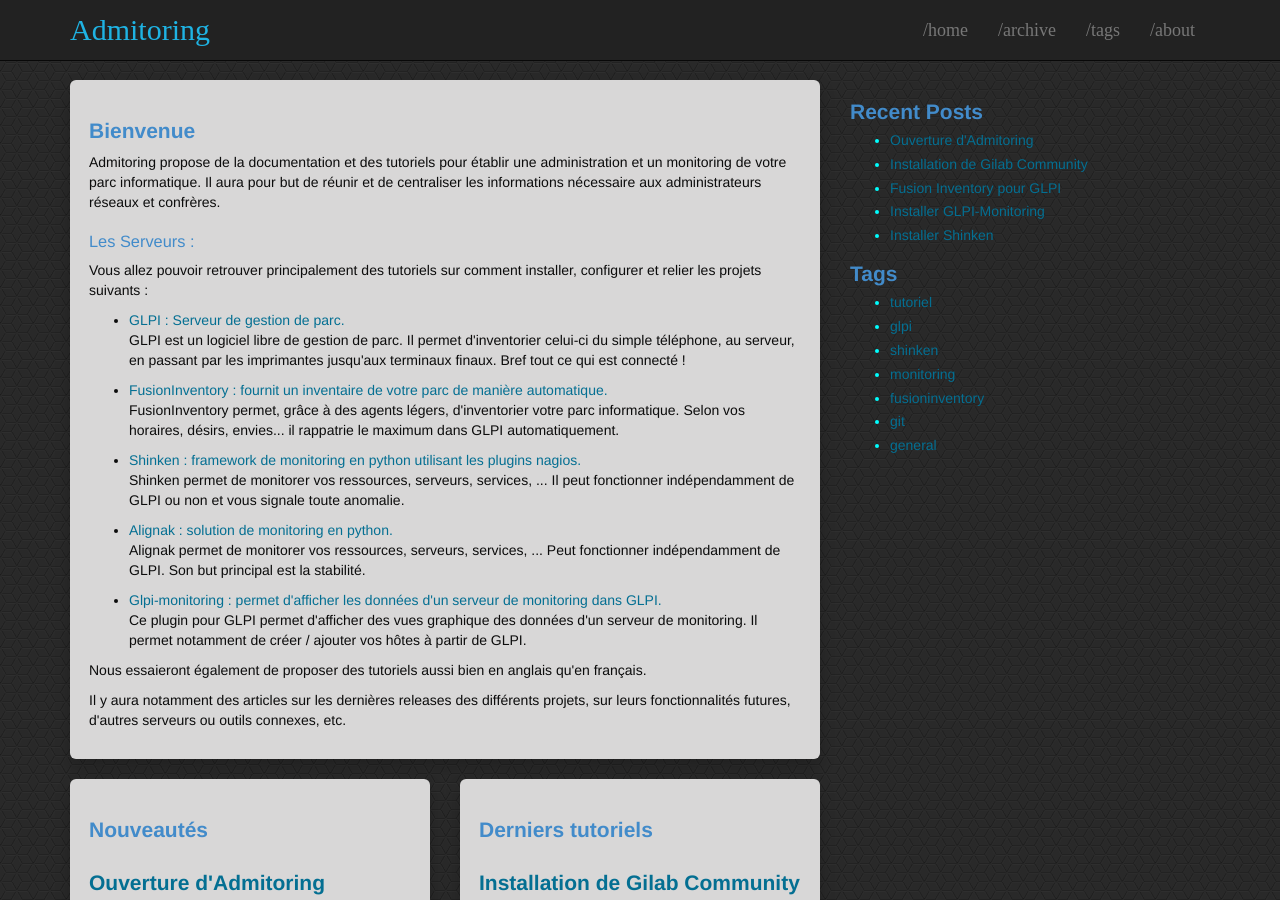
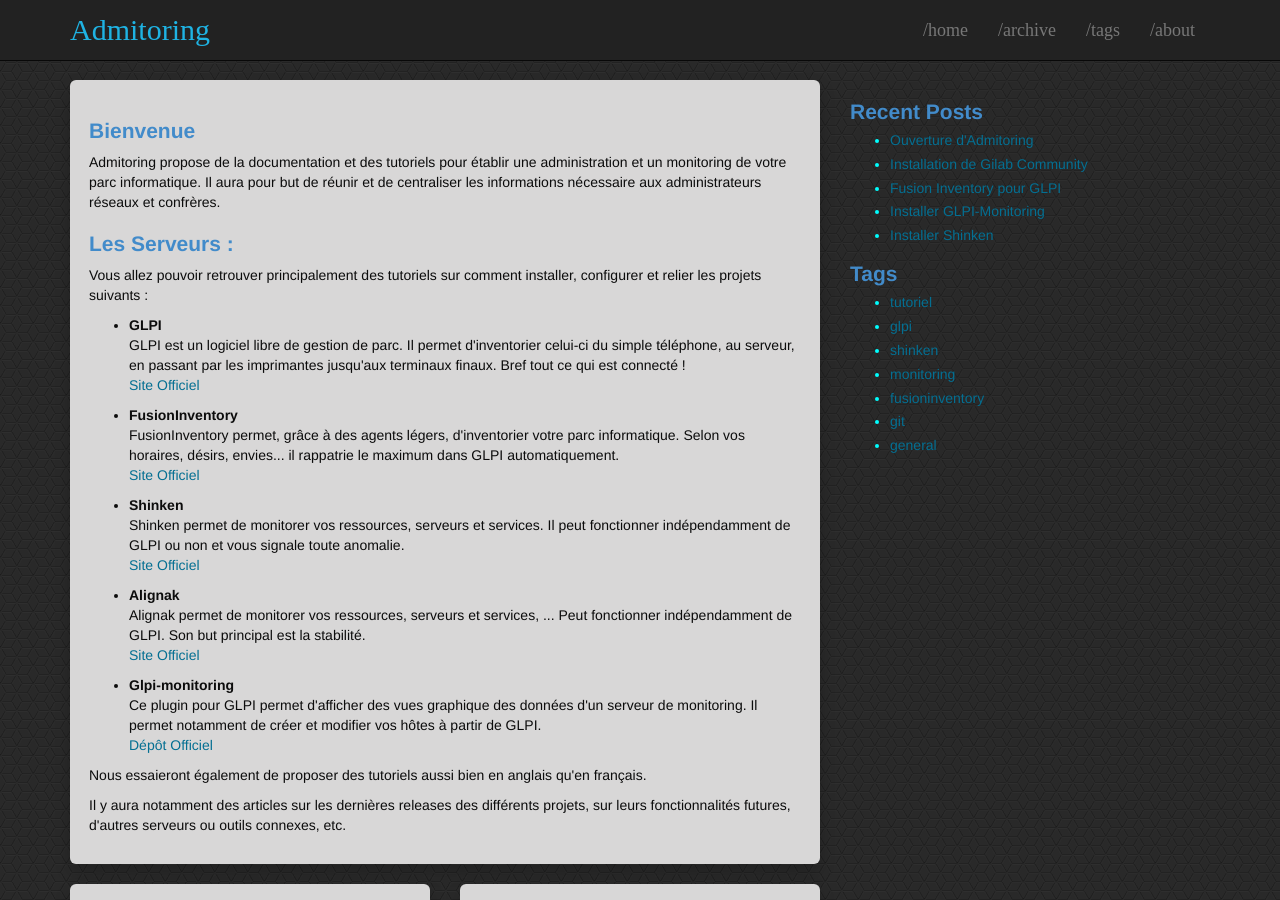
Before and after one commit to algorys/sysadmin, a Jekyll site: the page built from index.html, in a window 1280 px wide and 900 px high. Built offline with Jekyll 4.4.1, drawn with Linux system fonts in a browser that asks for light colours.

Commit message:
Update welcome text

```diff
--- a/index.html
+++ b/index.html
@@ -5,20 +5,20 @@
  <div class="pitch">
    <h2>Bienvenue</h2>
      <p>Admitoring propose de la documentation et des tutoriels pour établir une administration et un monitoring de votre parc informatique. Il aura pour but de réunir et de centraliser les informations nécessaire aux administrateurs réseaux et confrères.</p>
-    <h3>Les Serveurs :</h3>
+    <h2>Les Serveurs :</h2>
     <p>Vous allez pouvoir retrouver principalement des tutoriels sur comment installer, configurer et relier les projets suivants : </p>
 
     <ul>
-      <li><a href="http://glpi-project.org">GLPI : Serveur de gestion de parc.</a></li>
-      <p>GLPI est un logiciel libre de gestion de parc. Il permet d'inventorier celui-ci du simple téléphone, au serveur, en passant par les imprimantes jusqu'aux terminaux finaux. Bref tout ce qui est connecté !</p>
-      <li><a href="http://fusioninventory.org">FusionInventory : fournit un inventaire de votre parc de manière automatique.</a></li>
-      <p>FusionInventory permet, grâce à des agents légers, d'inventorier votre parc informatique. Selon vos horaires, désirs, envies... il rappatrie le maximum dans GLPI automatiquement.
-      <li><a href="http://www.shinken-monitoring.org">Shinken : framework de monitoring en python utilisant les plugins nagios.</a>
-      <p>Shinken permet de monitorer vos ressources, serveurs, services, ... Il peut fonctionner indépendamment de GLPI ou non et vous signale toute anomalie.</p>
-      <li><a href="http://alignak-monitoring.github.io">Alignak : solution de monitoring en python.</a></li>
-      <p>Alignak permet de monitorer vos ressources, serveurs, services, ... Peut fonctionner indépendamment de GLPI. Son but principal est la stabilité.</p>
-      <li><a href="https://github.com/ddurieux/glpi_monitoring">Glpi-monitoring : permet d'afficher les données d'un serveur de monitoring dans GLPI.</a>
-      <p>Ce plugin pour GLPI permet d'afficher des vues graphique des données d'un serveur de monitoring. Il permet notamment de créer / ajouter vos hôtes à partir de GLPI.</p>
+        <li><b>GLPI</b></li>
+      <p>GLPI est un logiciel libre de gestion de parc. Il permet d'inventorier celui-ci du simple téléphone, au serveur, en passant par les imprimantes jusqu'aux terminaux finaux. Bref tout ce qui est connecté !</br><a href="http://glpi-project.org">Site Officiel</a></p>
+      <li><b>FusionInventory</b></li>
+      <p>FusionInventory permet, grâce à des agents légers, d'inventorier votre parc informatique. Selon vos horaires, désirs, envies... il rappatrie le maximum dans GLPI automatiquement.</br><a href="http://fusioninventory.org">Site Officiel</a></p>
+      <li><b>Shinken</b></li>
+      <p>Shinken permet de monitorer vos ressources, serveurs et services. Il peut fonctionner indépendamment de GLPI ou non et vous signale toute anomalie.</br><a href="http://www.shinken-monitoring.org">Site Officiel</a></p>
+      <li><b>Alignak</b></li>
+      <p>Alignak permet de monitorer vos ressources, serveurs et services, ... Peut fonctionner indépendamment de GLPI. Son but principal est la stabilité.</br><a href="http://alignak-monitoring.github.io">Site Officiel</a></p>
+      <li><b>Glpi-monitoring</b></li>
+      <p>Ce plugin pour GLPI permet d'afficher des vues graphique des données d'un serveur de monitoring. Il permet notamment de créer et modifier vos hôtes à partir de GLPI.</br><a href="https://github.com/ddurieux/glpi_monitoring">Dépôt Officiel</a></p>
     </ul>
 
     <p>Nous essaieront également de proposer des tutoriels aussi bien en anglais qu'en français.</p>
```
